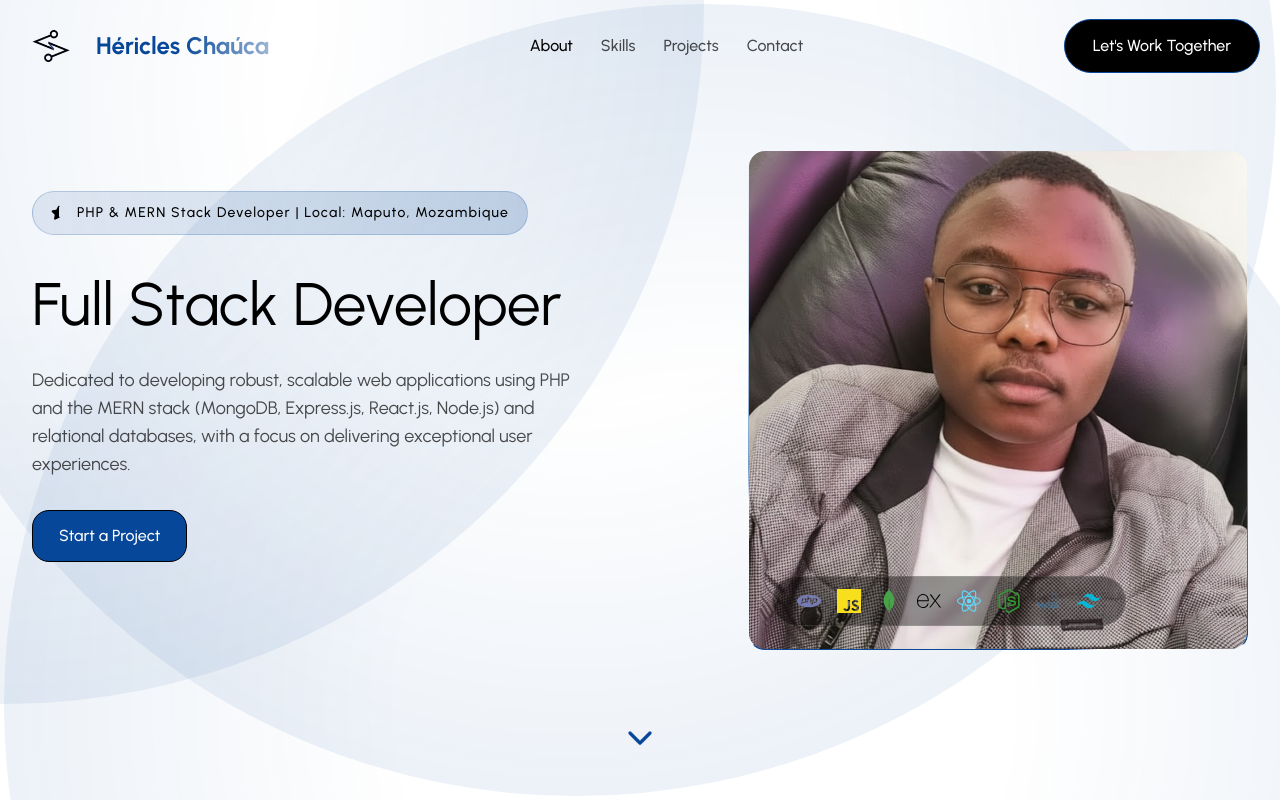
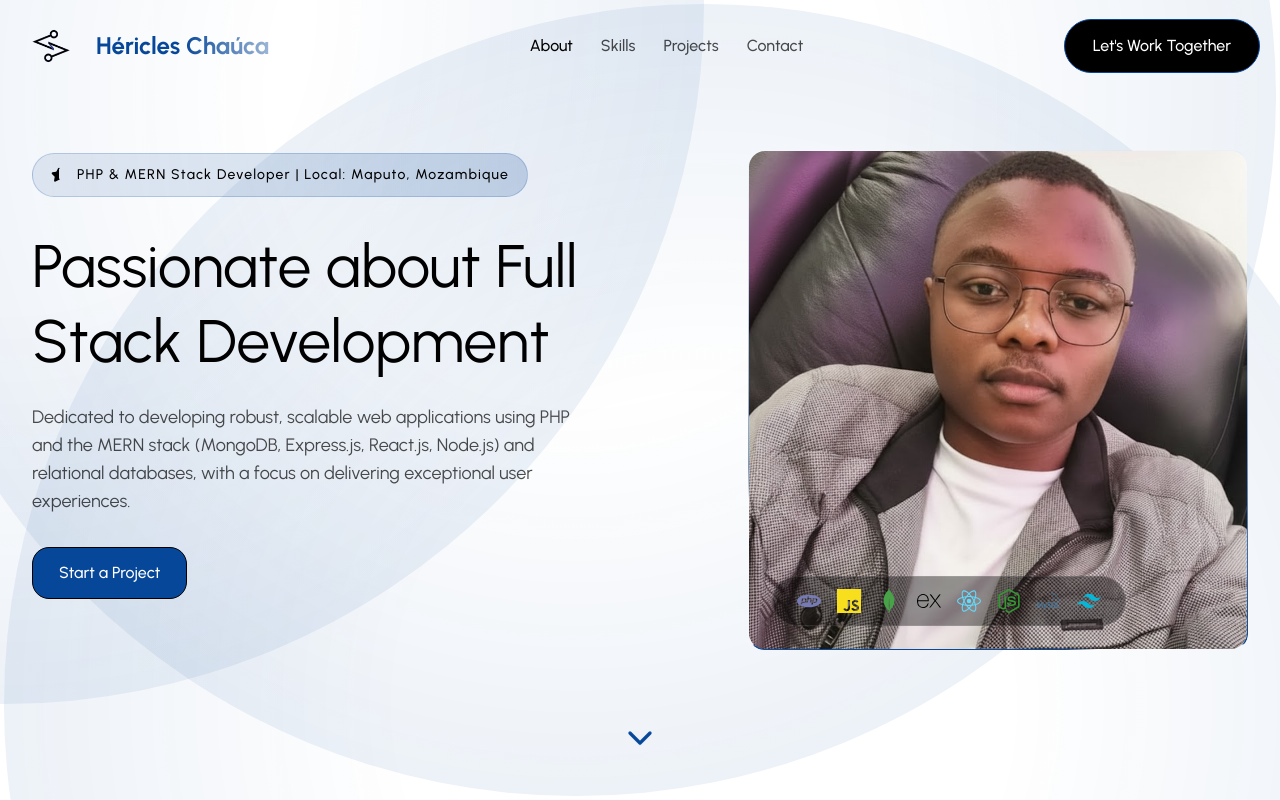
Before and after one commit to Spl01tion/hchauca_portfolio, a React (Vite) app: page / in a window 1280 px wide. Shown: the top 800 px of the page. Built offline with nearby package versions, Linux system fonts and the light colour scheme.

Commit message:
feat: update Hero component title for improved clarity and consistency fix: correct spacing in title field of PERSONAL_INFO

```diff
--- a/src/components/sections/Hero.jsx
+++ b/src/components/sections/Hero.jsx
@@ -27,7 +27,7 @@ const Hero = () => {
                         </FadeIn>
                         <FadeIn delay={100}>
                             <h1 className='text-4xl md:text-6xl font-normal text-black mb-6 leading-tight'>
-                                Full Stack Developer
+                                Passionate about Full Stack Development
                             </h1>
                         </FadeIn>
                         <FadeIn delay={200}>
--- a/src/utils/constants.js
+++ b/src/utils/constants.js
@@ -1,6 +1,6 @@
 export const PERSONAL_INFO = {
   nome: "Héricles Chaúca",
-  titulo: "PHP &  MERN Stack Developer",
+  titulo: "PHP & MERN Stack Developer",
   email: "hericles.chauca25@gmail.com",
   local: "Maputo, Mozambique",
   tagline:
```
